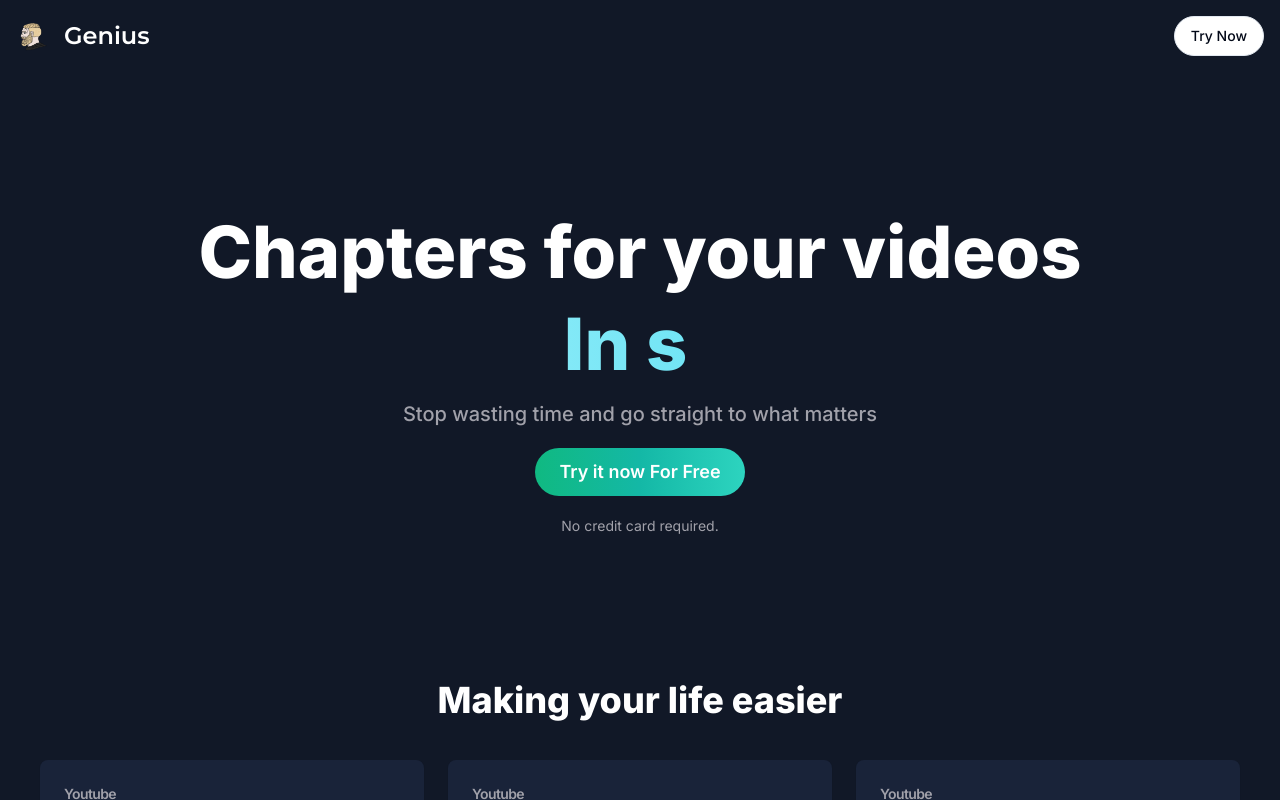
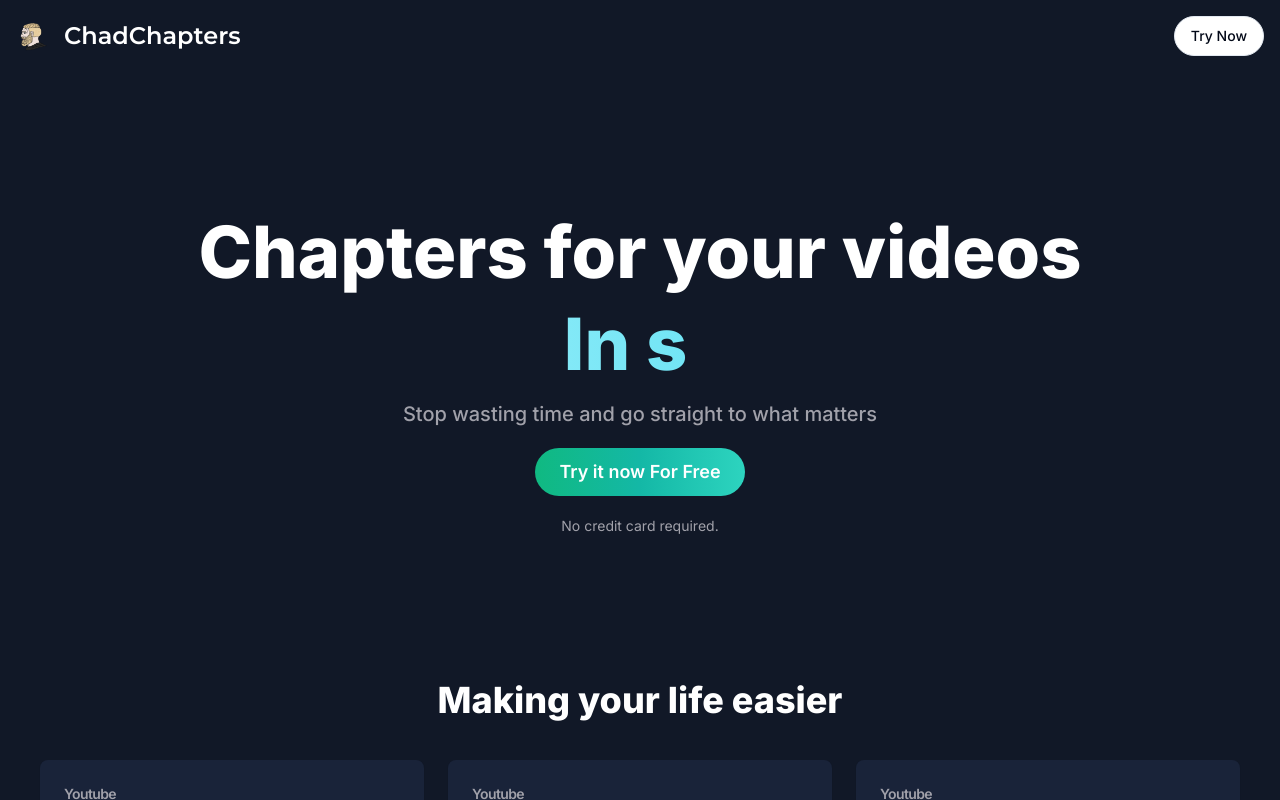
Before and after one commit to collasanta/ai-saas, a Next.js app: page / in a window 1280 px wide. Built offline with nearby package versions, Linux system fonts and the light colour scheme; no server answers.

Commit message:
test preview deploy

```diff
--- a/components/landing-navbar.tsx
+++ b/components/landing-navbar.tsx
@@ -20,7 +20,7 @@ export const LandingNavbar = () => {
           <Image fill alt="Logo" src="/logo.png" />
         </div>
         <h1 className={cn("text-2xl font-bold text-white", font.className)}>
-          Genius
+          ChadChapters
         </h1>
       </Link>
       <div className="flex items-center gap-x-2">
```
